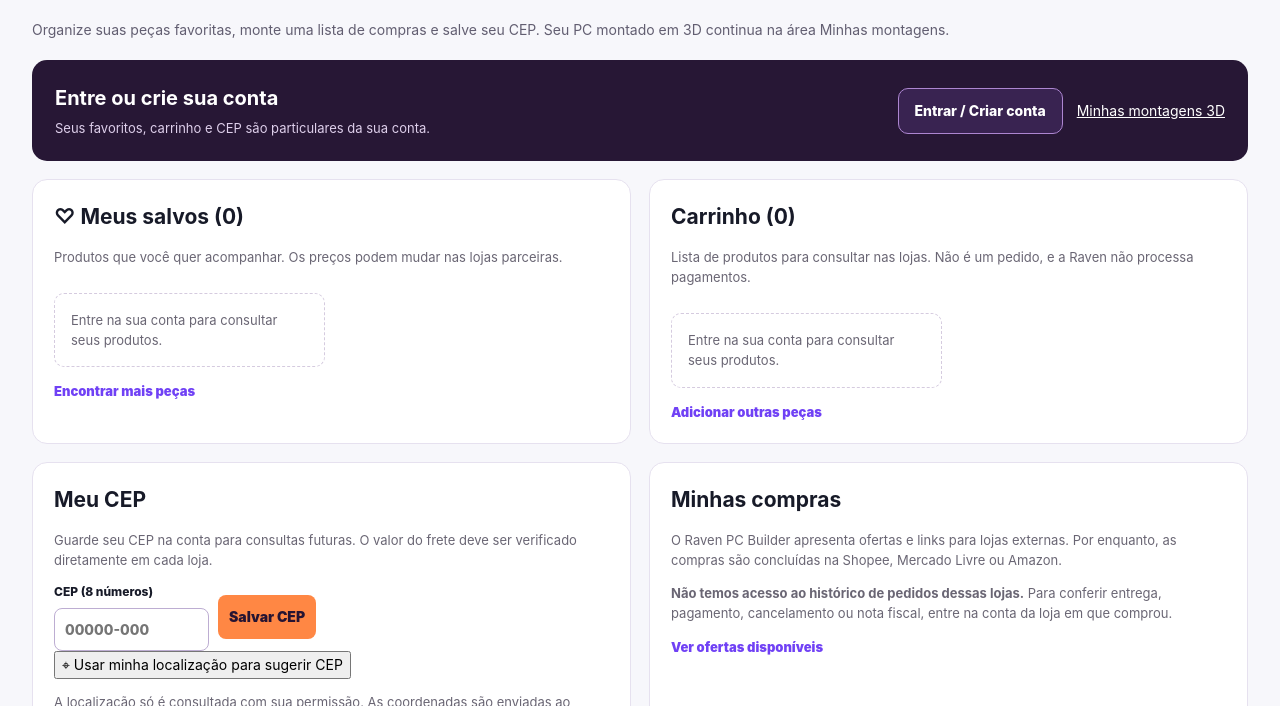
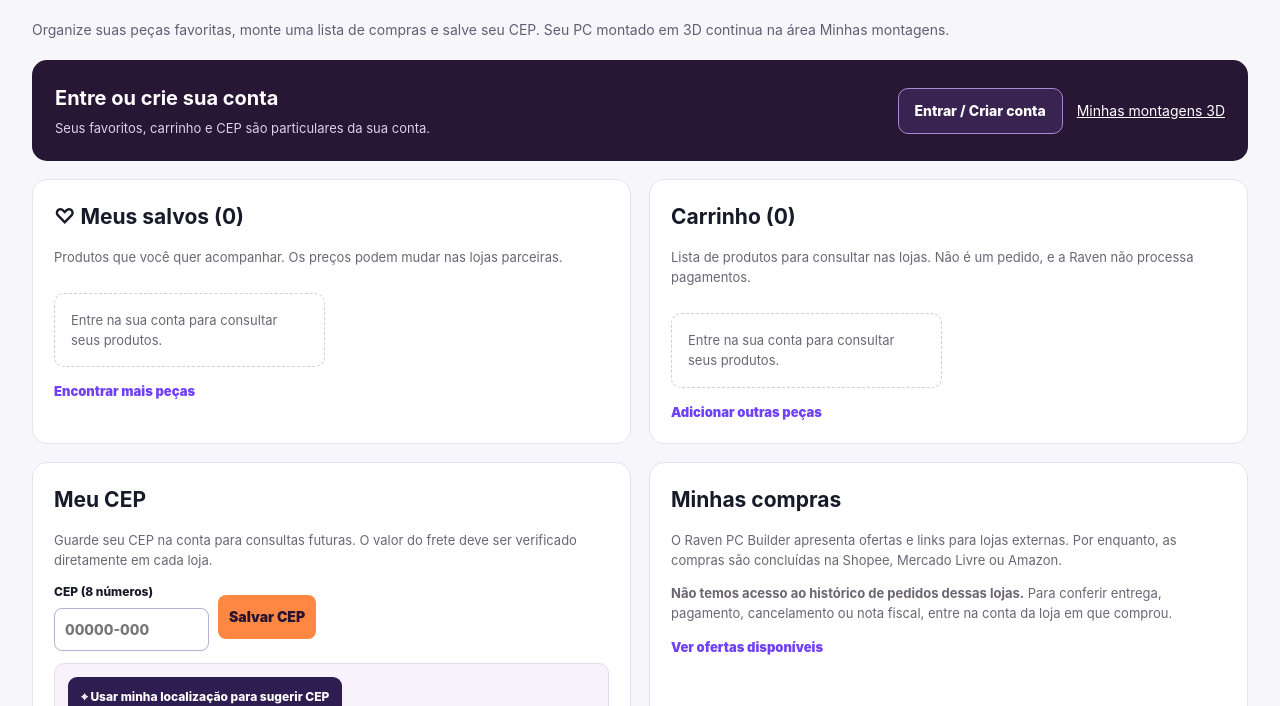
Before and after one commit to ecadu285-afk/raven-pc-builder, a plain HTML site: page minha-conta.html in a window 1280 px wide. Shown: the part 246-952 px from the top of the page. Drawn offline with nearby package versions, Linux system fonts and the light colour scheme.

Commit message:
feat(account): style location tools with new storefront theme

```diff
--- a/minha-conta.html
+++ b/minha-conta.html
@@ -5,7 +5,7 @@
 <meta name="description" content="Acesse sua conta Raven PC Builder, favoritos, carrinho de links e CEP cadastrado.">
 <title>Minha conta | Raven PC Builder</title>
 <link rel="stylesheet" href="storefront.css?v=71">
-<link rel="stylesheet" href="raven-market.css?v=1">
+<link rel="stylesheet" href="raven-market.css?v=1"><link rel="stylesheet" href="raven-market-premium.css?v=1">
 <link rel="stylesheet" href="raven-account.css?v=1">
 </head><body class="market-account-shell">
 <header class="site-header market-header">
```
